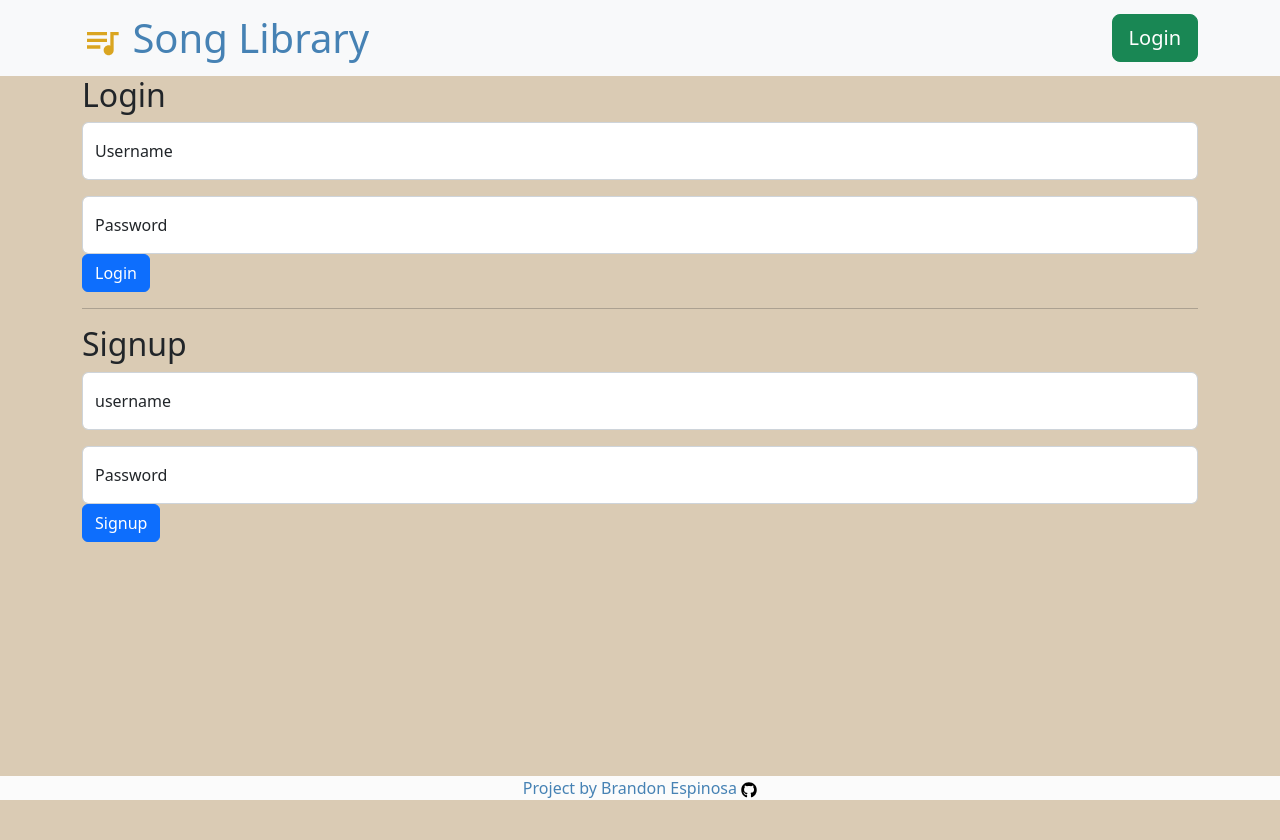
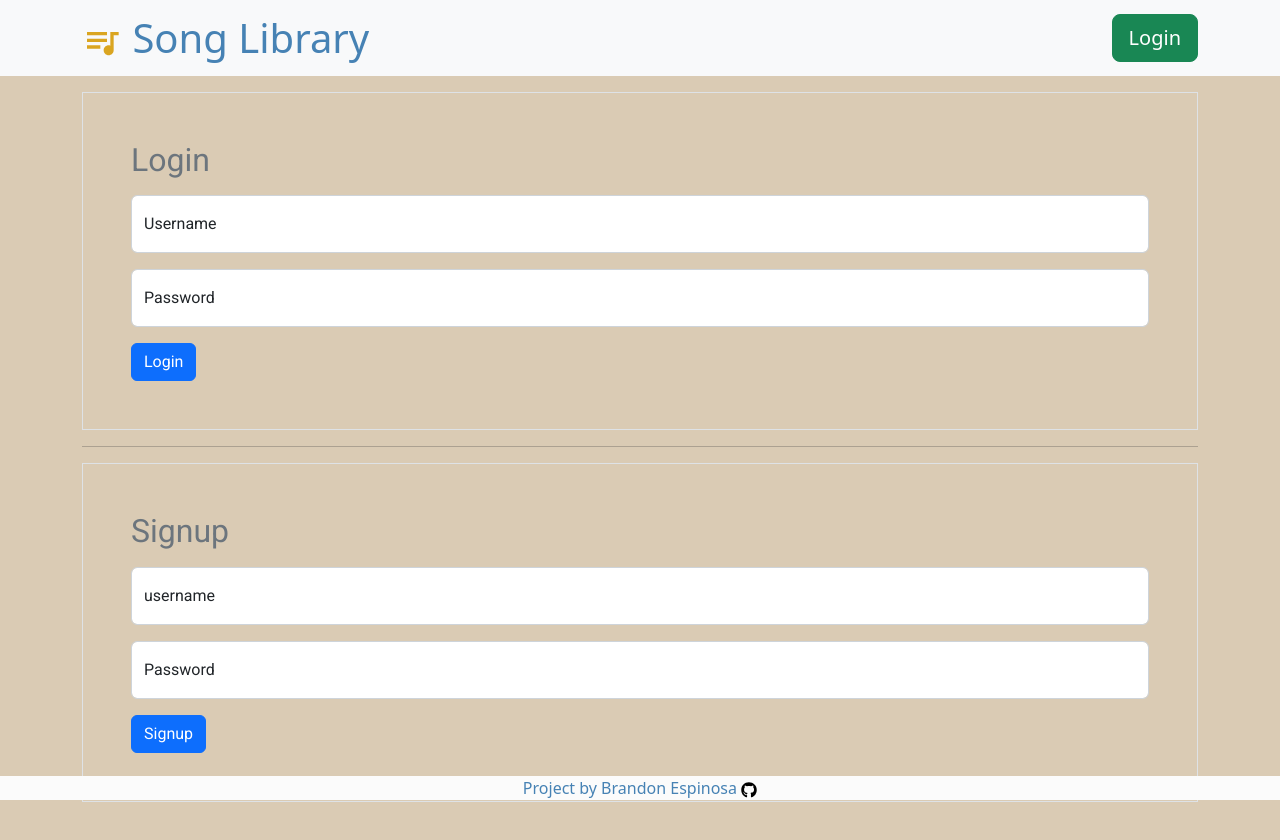
Before and after one commit to espinbrandon49/songLibrary, a React (Create React App) app in the folder client/: page /login in a window 1280 px wide. Shown: the top 840 px of the page. Before the commit the page ends 800 px from the top, so only its background shows below. Built offline with nearby package versions, Linux system fonts and the light colour scheme; no server answers.

Commit message:
style login

```diff
--- a/client/src/App.css
+++ b/client/src/App.css
@@ -11,6 +11,10 @@ body {
 
 body {
   background-color: #DACBB4;
+}
+
+.roboto {
+  font-family: 'Roboto', sans-serif;
 }
 
 footer {
--- a/client/src/components/SongList.js
+++ b/client/src/components/SongList.js
@@ -48,7 +48,14 @@ const SongList = () => {
       <div className='songList container d-flex flex-wrap flex-row-reverse mt-4 justify-content-center border border-dark-subtle '>
         {
           !authState.status
-            ? <><div className='fs-1 py-3'>┏(-_-)┛┗(-_- )┓</div><div className='display-6 text-light py-3'>Login to to see your songs</div></>
+            ? <div className='d-flex flex-column text-center'>
+              <div className='fs-1 py-3'>
+                ┏(-_-)┛┗(-_- )┓
+              </div>
+              <div className='display-6 text-light py-3'>
+                Login to to see your songs
+              </div>
+            </div>
             : listOfSongs.length > 0
               ? userSongs.map((song, index) => {
                 return (
--- a/client/src/pages/Login.js
+++ b/client/src/pages/Login.js
@@ -61,8 +61,9 @@ function Login() {
 
   return (
     <main className='container'>
-      <form onSubmit={onSubmitLogin}>
-        <h2>Login</h2>
+      <div className='mt-3 border border-light-subtle roboto'>
+        <form className='p-5' onSubmit={onSubmitLogin}>
+          <h2 className='mb-3 text-muted'>Login</h2>
           <FloatingLabel
             controlId="formUsername"
             label="Username"
@@ -77,6 +78,7 @@ function Login() {
           </FloatingLabel>
           <FloatingLabel controlId="formPassword" label="Password">
             <Form.Control
+              className='mb-3'
               type="password"
               placeholder="Password"
               onChange={(e) => { setPassword(e.target.value) }}
@@ -85,11 +87,12 @@ function Login() {
           </FloatingLabel>
           <button type='submit' className='btn btn-primary'>Login</button>
         </form>
+      </div>
 
       <hr />
-
-      <form onSubmit={onSubmitSignup} >
-        <h2>Signup</h2>
+      <div className='mt-3 border border-light-subtle roboto'>
+        <form className='p-5' onSubmit={onSubmitSignup} >
+          <h2 className='mb-3 text-muted'>Signup</h2>
           <FloatingLabel
             controlId="formUsernameSignup"
             label="username"
@@ -103,7 +106,11 @@ function Login() {
               autoComplete="off"
             />
           </FloatingLabel>
-        <FloatingLabel controlId="floatingPassword" label="Password">
+          <FloatingLabel
+            controlId="floatingPassword"
+            label="Password"
+            className="mb-3"
+            >
             <Form.Control
               type="password"
               placeholder="Password"
@@ -114,6 +121,7 @@ function Login() {
           </FloatingLabel>
           <button type='submit' className='btn btn-primary'>Signup</button>
         </form >
+      </div>
     </main>
   );
 }
```
Lines whose indentation alone changed are shown as unchanged.
